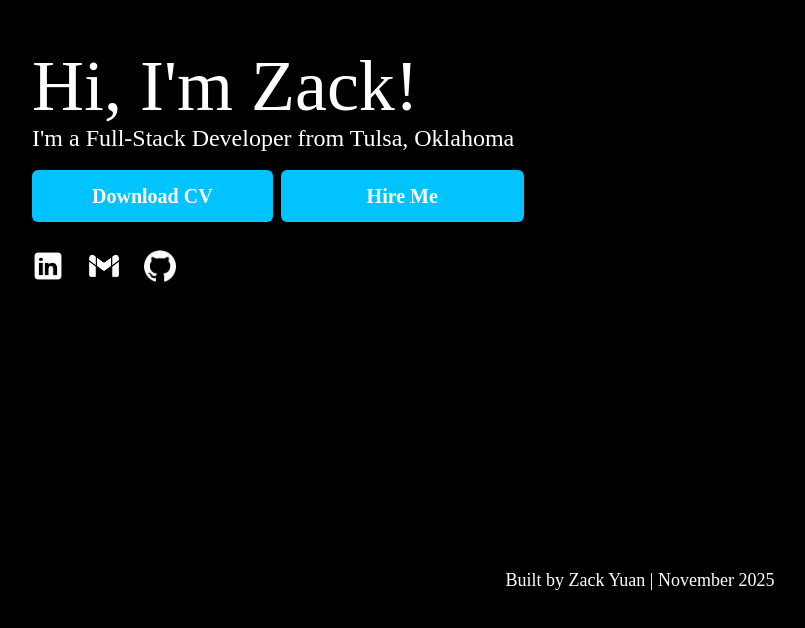
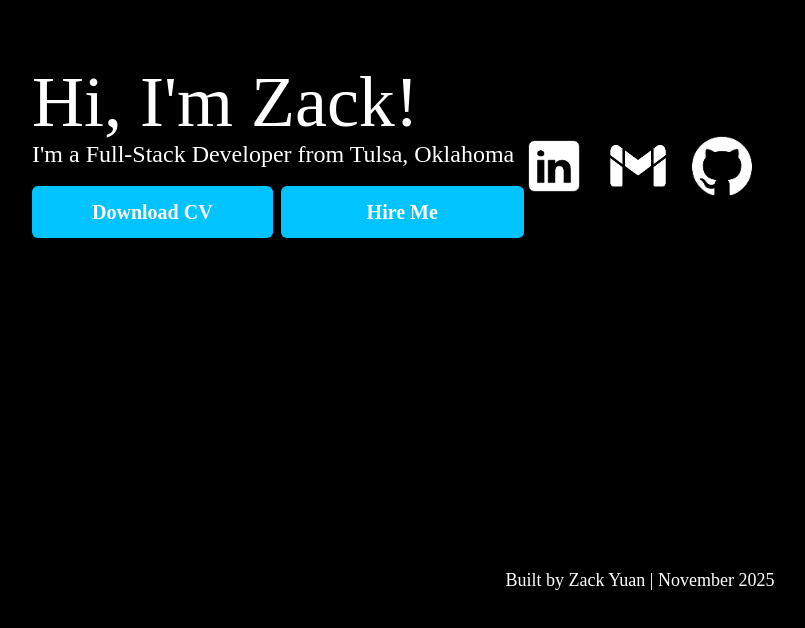
Before and after one commit to zack6yuan/devfolio, a React (Vite) app in the folder devfolio/: page / in a window 1280 px wide. Shown: the part 266-894 px from the top of the page, without its empty margins (0-805 px from the left). Built offline with nearby package versions, Linux system fonts and the light colour scheme.

Commit message:
updates.

```diff
--- a/devfolio/src/App.jsx
+++ b/devfolio/src/App.jsx
@@ -1,12 +1,14 @@
 import "./App.css";
 import Footer from "./components/footer";
 import HeroSection from "./components/hero";
+import SocialLinks from "./components/socialLinks";
 
 function App() {
   return (
     <div className="">
       <div className="flex h-screen items-center">
         <HeroSection />
+        <SocialLinks />
       </div>
       <div className="">
         <Footer />
--- a/devfolio/src/components/hero.jsx
+++ b/devfolio/src/components/hero.jsx
@@ -15,9 +15,6 @@ export default function HeroSection() {
           <ActionButtons />
         </div>
       </div>
-      <div className="">
-        <SocialLinks />
-      </div>
     </div>
   );
 }
--- a/devfolio/src/components/socialLinks.jsx
+++ b/devfolio/src/components/socialLinks.jsx
@@ -4,16 +4,34 @@ import github from "../assets/github.png";
 
 export default function SocialLinks() {
   return (
-    <div className="flex space-x-6 items-right">
-      <a href="[Your LinkedIn URL]" target="_blank" rel="noopener noreferrer">
-        <img src={linkedin} alt="LinkedIn Logo" className="w-8 h-8 transition duration-300 hover:scale-110" />
-      </a>
-      <a href="mailto:[Your Email]" target="_blank" rel="noopener noreferrer">
-        <img src={gmail} alt="Email Logo" className="w-8 h-8 transition duration-300 hover:scale-110" />
-      </a>
-      <a href="[Your GitHub URL]" target="_blank" rel="noopener noreferrer">
-        <img src={github} alt="GitHub Logo" className="w-8 h-8 transition duration-300 hover:scale-110" />
-      </a>
+    <div className="">
+      <div className="flex m space-x-6">
+        <a href="[Your LinkedIn URL]" target="_blank" rel="noopener noreferrer">
+          <img
+            src={linkedin}
+            alt="LinkedIn Logo"
+            className="w-15 h-15 transition duration-300 hover:scale-110"
+          />
+        </a>
+        <a href="mailto:[Your Email]" target="_blank" rel="noopener noreferrer">
+          <img
+            src={gmail}
+            alt="Email Logo"
+            className="w-15 h-15 transition duration-300 hover:scale-110"
+          />
+        </a>
+        <a
+          href="https://www.github.com/zack6yuan"
+          target="_blank"
+          rel="noopener noreferrer"
+        >
+          <img
+            src={github}
+            alt="GitHub Logo"
+            className="w-15 h-15 transition duration-300 hover:scale-110"
+          />
+        </a>
+      </div>
     </div>
-  )
+  );
 }
```
